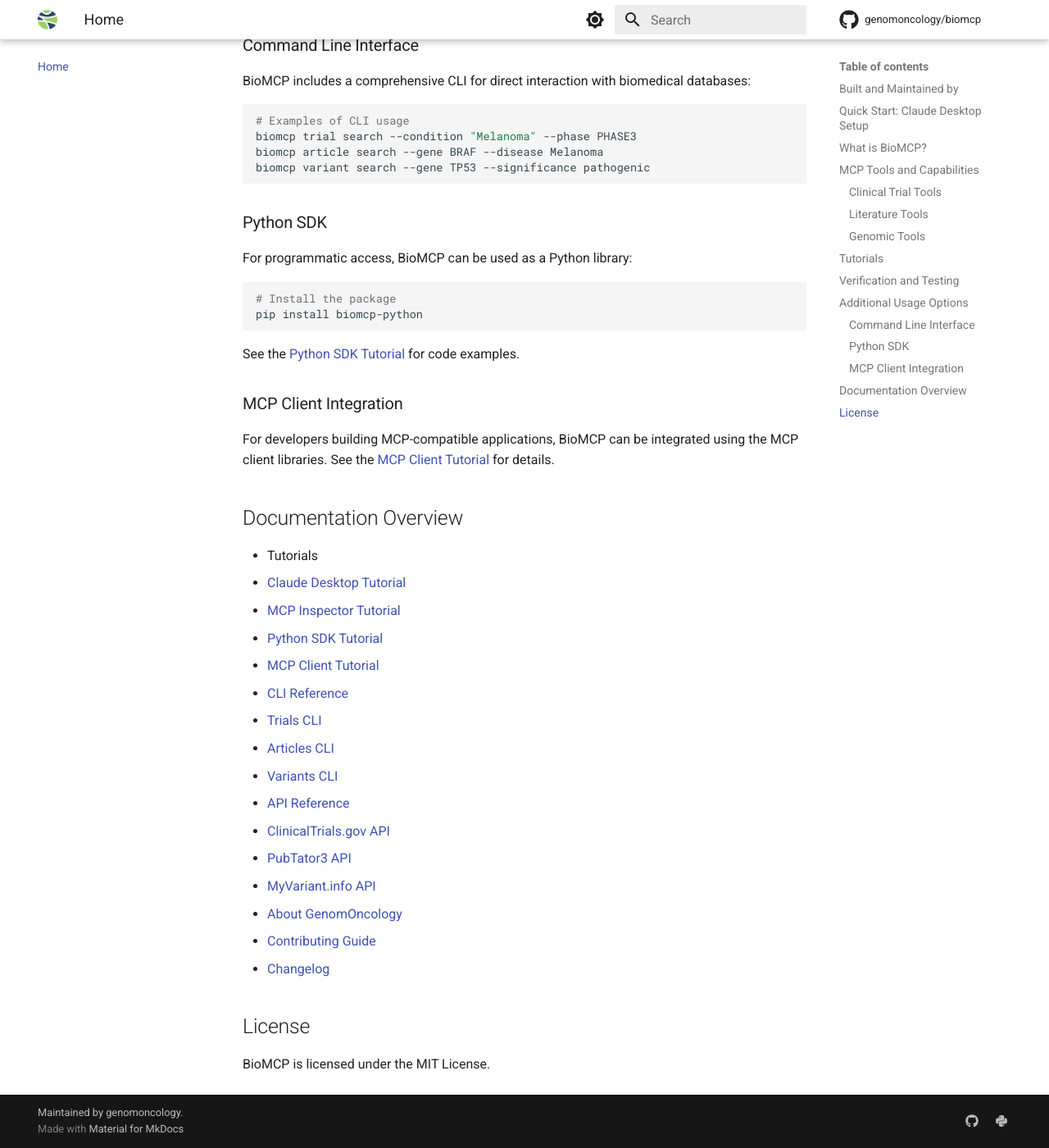
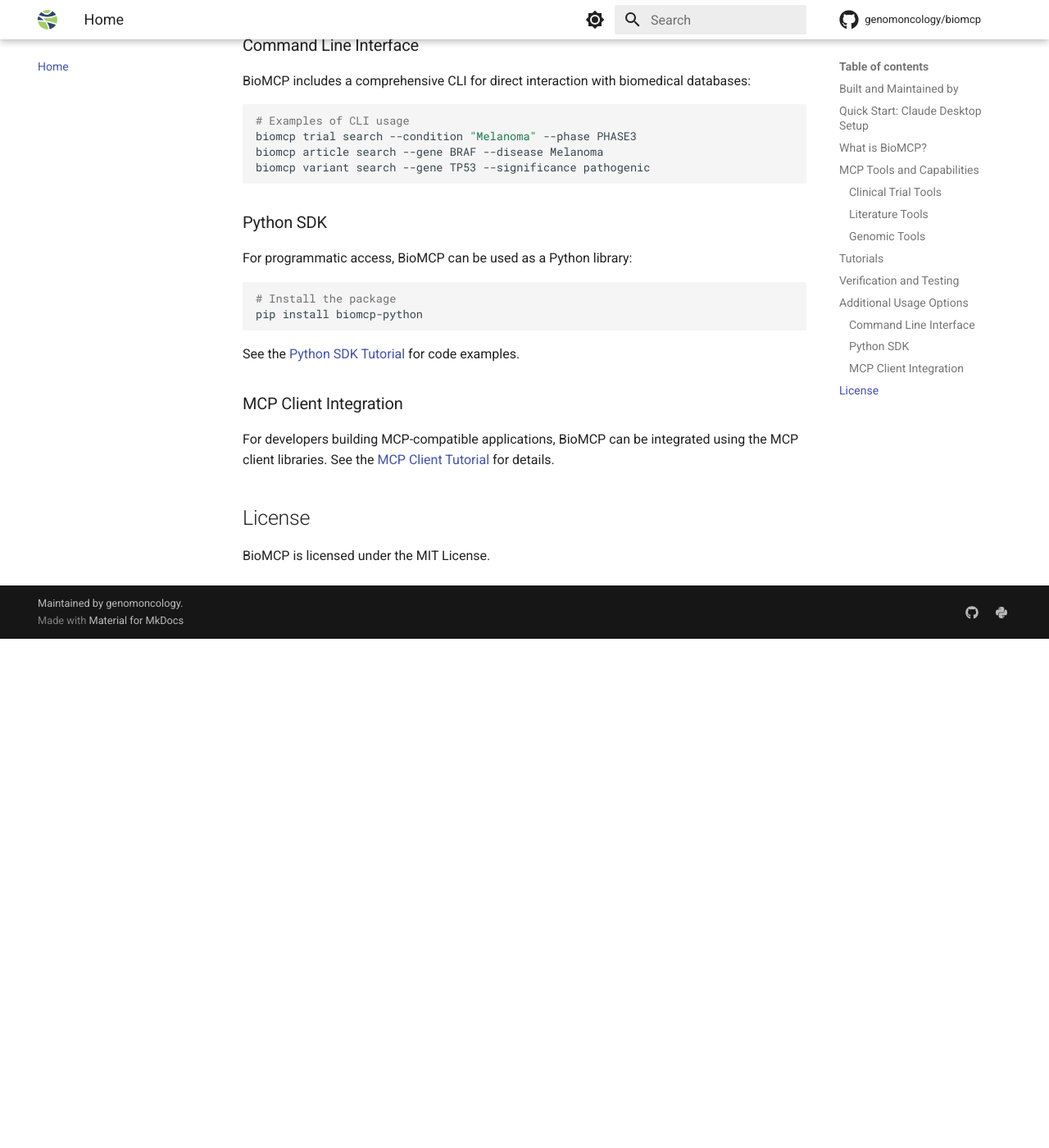
Before and after one commit to wenliangz/biomcp, an MkDocs documentation site: the page built from docs/index.md, in a window 1280 px wide and 1400 px high, scrolled down 2884 px. Shown: the whole window at 82% size. Built offline with MkDocs 1.6.1 and Material for MkDocs 9.7.7, drawn with Linux system fonts in a browser that asks for light colours; comment, search, counter and statistics services are not loaded; after the commit the page ends 3663 px from its top, so only the background shows below that.

Commit message:
Refactor docs navigation and remove contributing guide
- Simplified the documentation navigation structure in `mkdocs.yml`.
- Removed the "Contributing Guide" link from the main navigation.
- Reorganized the navigation for better clarity and user experience.
- Updated the index.md to remove the Documentation Overview section, as the navigation bar handles this now.

```diff
--- a/docs/index.md
+++ b/docs/index.md
@@ -127,25 +127,6 @@
 
 For developers building MCP-compatible applications, BioMCP can be integrated using the MCP client libraries. See the [MCP Client Tutorial](tutorials/mcp-client.md) for details.
 
-## Documentation Overview
-
-- Tutorials
-  - [Claude Desktop Tutorial](tutorials/claude-desktop.md)
-  - [MCP Inspector Tutorial](tutorials/mcp-inspector.md)
-  - [Python SDK Tutorial](tutorials/python-sdk.md)
-  - [MCP Client Tutorial](tutorials/mcp-client.md)
-- [CLI Reference](cli/trials.md)
-  - [Trials CLI](cli/trials.md)
-  - [Articles CLI](cli/articles.md)
-  - [Variants CLI](cli/variants.md)
-- [API Reference](apis/clinicaltrials_gov.md)
-  - [ClinicalTrials.gov API](apis/clinicaltrials_gov.md)
-  - [PubTator3 API](apis/pubtator3_api.md)
-  - [MyVariant.info API](apis/myvariant_info.md)
-- [About GenomOncology](genomoncology.md)
-- [Contributing Guide](contributing.md)
-- [Changelog](changelog.md)
-
 ## License
 
 BioMCP is licensed under the MIT License.
--- a/mkdocs.yml
+++ b/mkdocs.yml
@@ -28,7 +28,6 @@
   - Troubleshooting:
       - MacOS: troubleshooting/macos.md
   - About GenomOncology: genomoncology.md
-  - Contributing: contributing.md
   - Changelog: changelog.md
 
 plugins:
```
